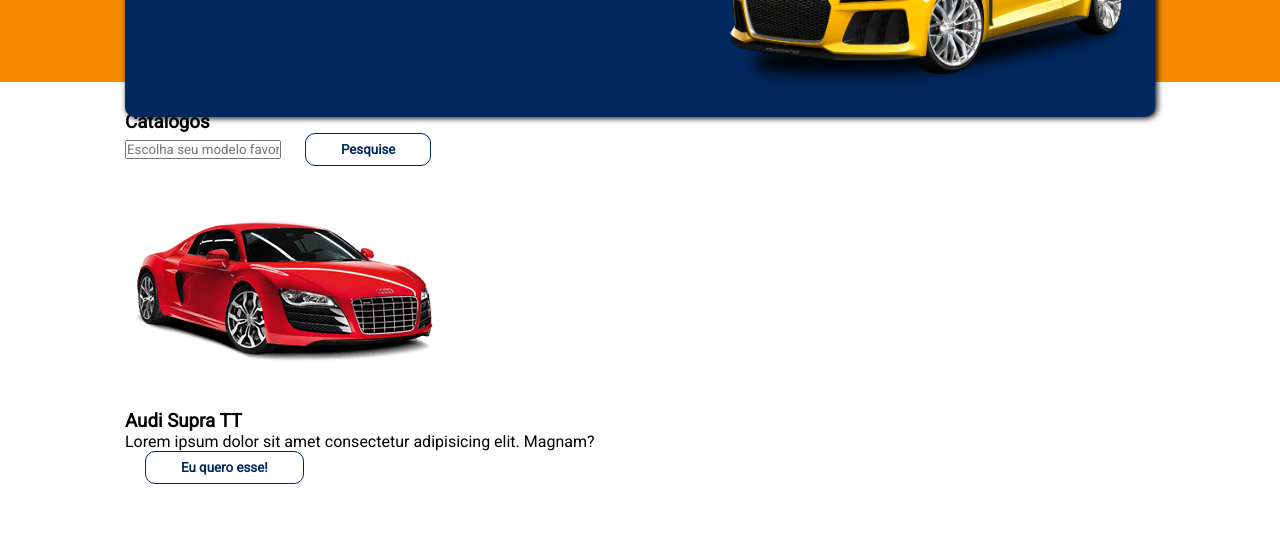
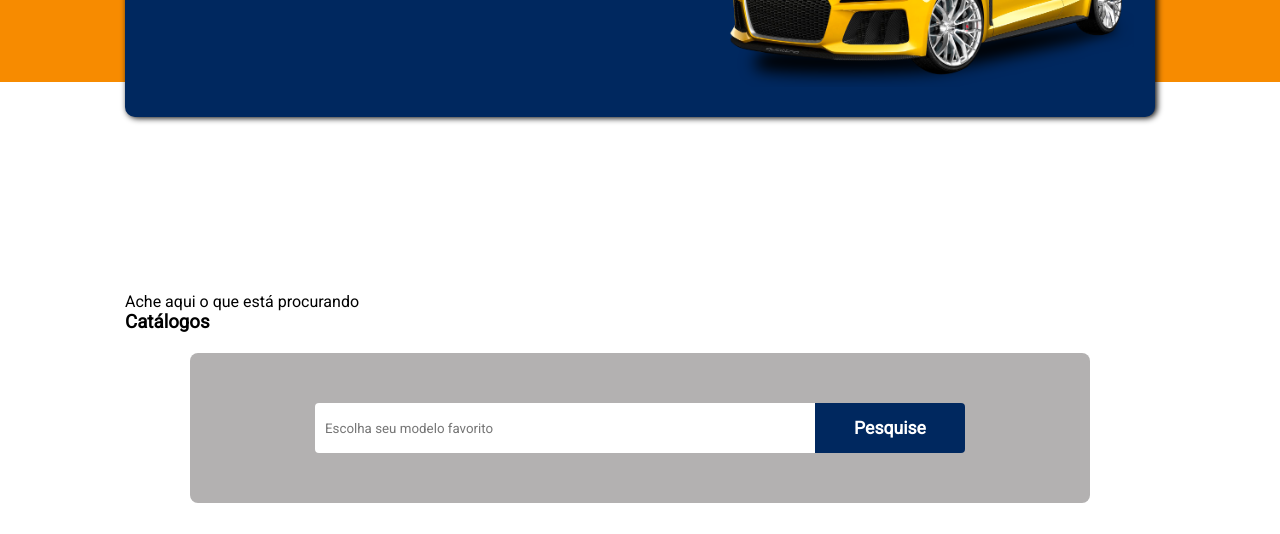
Before and after one commit to luan-silva03/projeto-catalogo-de-carros, a plain HTML site: page index.html in a window 1280 px wide. Shown: the part 418-952 px from the top of the page. Drawn offline with Linux system fonts and the light colour scheme.

Commit message:
catalogo50%

```diff
--- a/estilos/style.css
+++ b/estilos/style.css
@@ -12,7 +12,7 @@
 :root {
     --laranja: #f78b00;
     --azul: #00285f;
-    --cinza: #ededed;
+    --cinza: rgb(179, 177, 177);
 }
 html, body {
     width: 100%;
@@ -110,3 +110,100 @@ nav ul button:hover {
     transform: translateX(-20px);
     transition: .4s;
 }
+/*Catagolo*/
+section .catalog {
+    width: 100vw;
+    padding: 100px;
+}
+section .filter-card {
+    width: 900px;
+    height: 150px;
+    background-color: var(--cinza);
+    border-radius: 8px;
+    margin: 0 auto;
+    display: flex;
+    flex-direction: row;
+    align-items: center;
+    justify-content: center;
+}
+.search-input {
+    width: 500px;
+    height: 50px;
+    margin: 0px;
+    padding: 0px;
+    border: none;
+    border-radius: 4px 0px 0px 4px;
+    text-indent: 10px;
+}
+.search-button {
+    width: 150px;
+    height: 50px;
+    margin: 0px;
+    padding: 0px;
+    border-radius: 0px 4px 4px 0px;
+    border: none;
+    background: var(--azul);
+    color: white;
+    cursor: pointer;
+    font-size: 1.1em;
+    transition: .2s ease;
+}
+.search-button:hover {
+    background-color: gray;
+    color: rgb(11, 0, 110);
+}
+.title-wrapper-catalog {
+    margin-top: 200px;
+    padding-bottom: 20px;
+}
+section .card-wrapper {
+    max-width: 900px;
+    height: 100%;
+    display: grid;
+    grid-template-columns: repeat(3, 1fr);
+    gap: 10px;
+    padding-top: 50px;
+}
+section .card-item {
+    height: 400px;
+    background: var(--cinza);
+    border-radius: 8px;
+    display: flex;
+    flex-direction: column;
+    align-items: center;
+    justify-content: space-around;
+}
+.card-content {
+    height: 40%;
+    display: flex;
+    flex-direction: column;
+    align-items: center;
+    justify-content: space-around;
+}
+.card-item img {
+    width: 85%;
+}
+.card-item h4 {
+    width: 90%;
+}
+.card-item p {
+    width: 90%;
+    font-style: italic;
+    color: rgba(0, 0, 0, 0.699);
+}
+.card-item button {
+    width: 90%;
+    padding: 15px 0px;
+    border: none;
+    background: var(--azul);
+    border-radius: 4px;
+    color: white;
+    font-weight: bolder;
+    cursor: pointer;
+    transition: .3s ease;
+    margin: auto;
+}
+.card-item button:hover {
+    background: gray;
+    color: var(--azul);
+}
--- a/index.html
+++ b/index.html
@@ -30,13 +30,15 @@
     </header>
     <section class="catalog" id="catalog">
         <div class="content">
-            <div class="title-weapper-catalog">
+            <div class="title-wrapper-catalog">
                 <p>Ache aqui o que está procurando</p>
                 <h3>Catálogos</h3>
             </div>
             <div class="filter-card">
-                <input type="text" class="search-input" placeholder="Escolha seu modelo favorito">
-                <button .search-button>Pesquise</button>
+                <input type="text"
+                class="search-input"
+                placeholder="Escolha seu modelo favorito">
+                <button class=search-button>Pesquise</button>
             </div>
             <div class="card-wrapper">
                 <div class="card-item">
```
